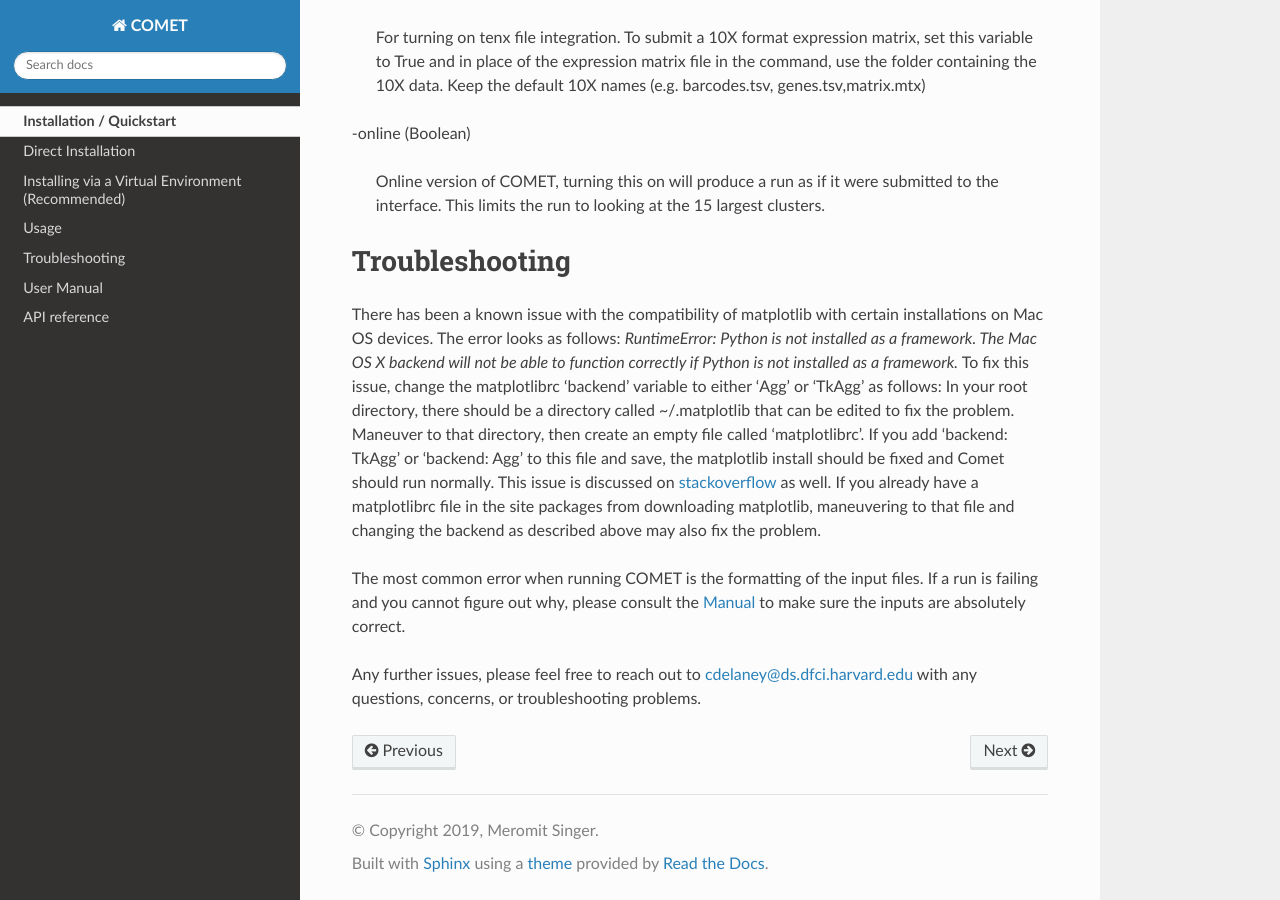
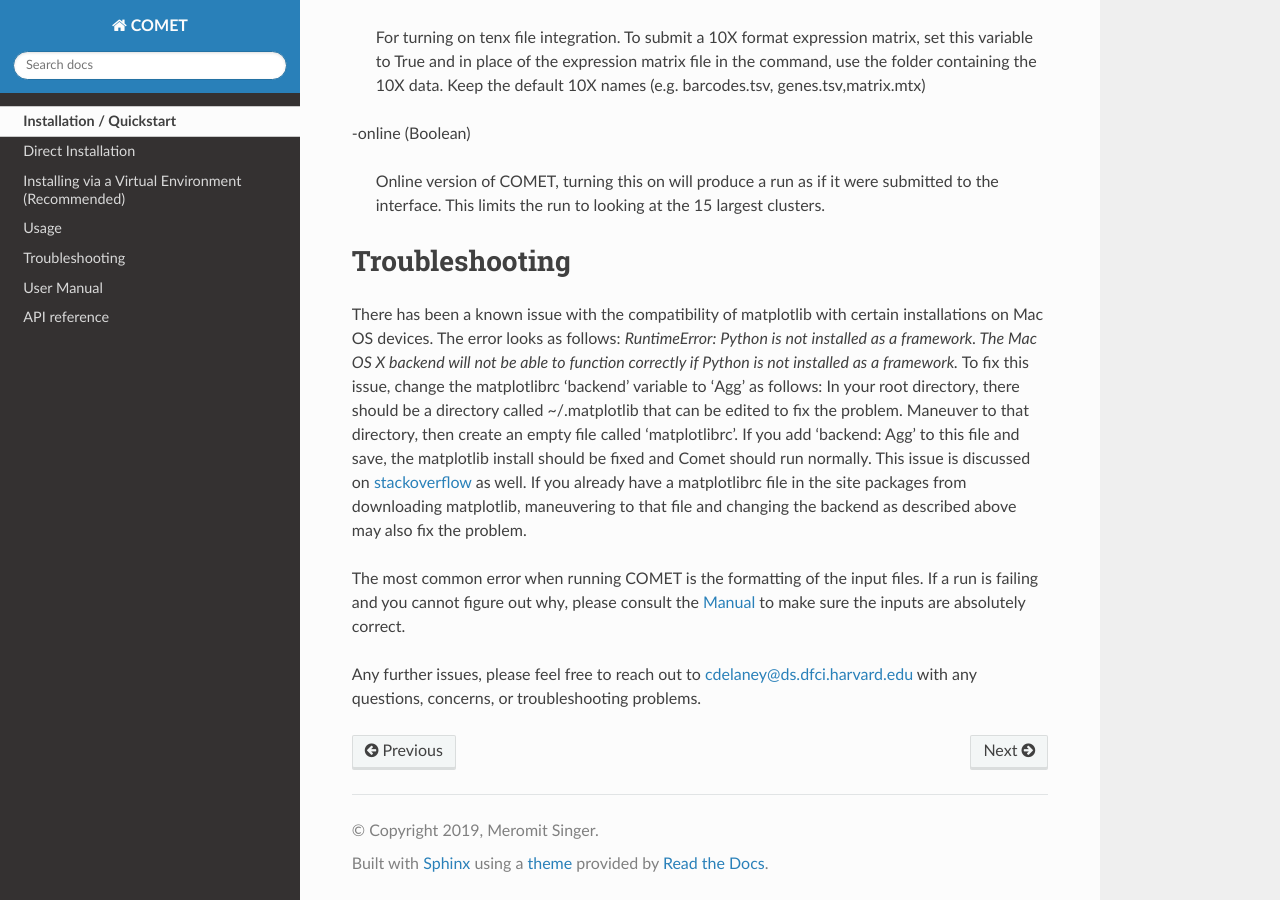
Before and after one commit to MSingerLab/COMETSC, a Sphinx documentation site: the page built from docs/source/quickstart.rst, in a window 1280 px wide and 900 px high, scrolled down 3601 px. Built offline with Sphinx 7.4.7 and the Read the Docs theme 2.0.0, drawn with Linux system fonts in a browser that asks for light colours.

Commit message:
take out TkAgg

```diff
--- a/docs/source/quickstart.rst
+++ b/docs/source/quickstart.rst
@@ -204,12 +204,10 @@
 certain installations on Mac OS devices.
 The error looks as follows:
 `RuntimeError: Python is not installed as a framework. The Mac OS X backend will not be able to function correctly if Python is not installed as a framework.`
-To fix this issue, change the matplotlibrc ‘backend’ variable to
-either ‘Agg’ or ‘TkAgg’ as follows:
+To fix this issue, change the matplotlibrc ‘backend’ variable to ‘Agg’ as follows:
 In your root directory, there should be a directory called
 ~/.matplotlib that can be edited to fix the problem. Maneuver to that directory, then create
-an empty file called 'matplotlibrc'. If you add 'backend: TkAgg' or
-'backend: Agg' to this file and save, the matplotlib install should be
+an empty file called 'matplotlibrc'. If you add 'backend: Agg' to this file and save, the matplotlib install should be
 fixed and Comet should run normally. This issue is discussed on
 stackoverflow_ as well. If you already have a matplotlibrc file in the
 site packages from downloading matplotlib, maneuvering to that file and changing
```
